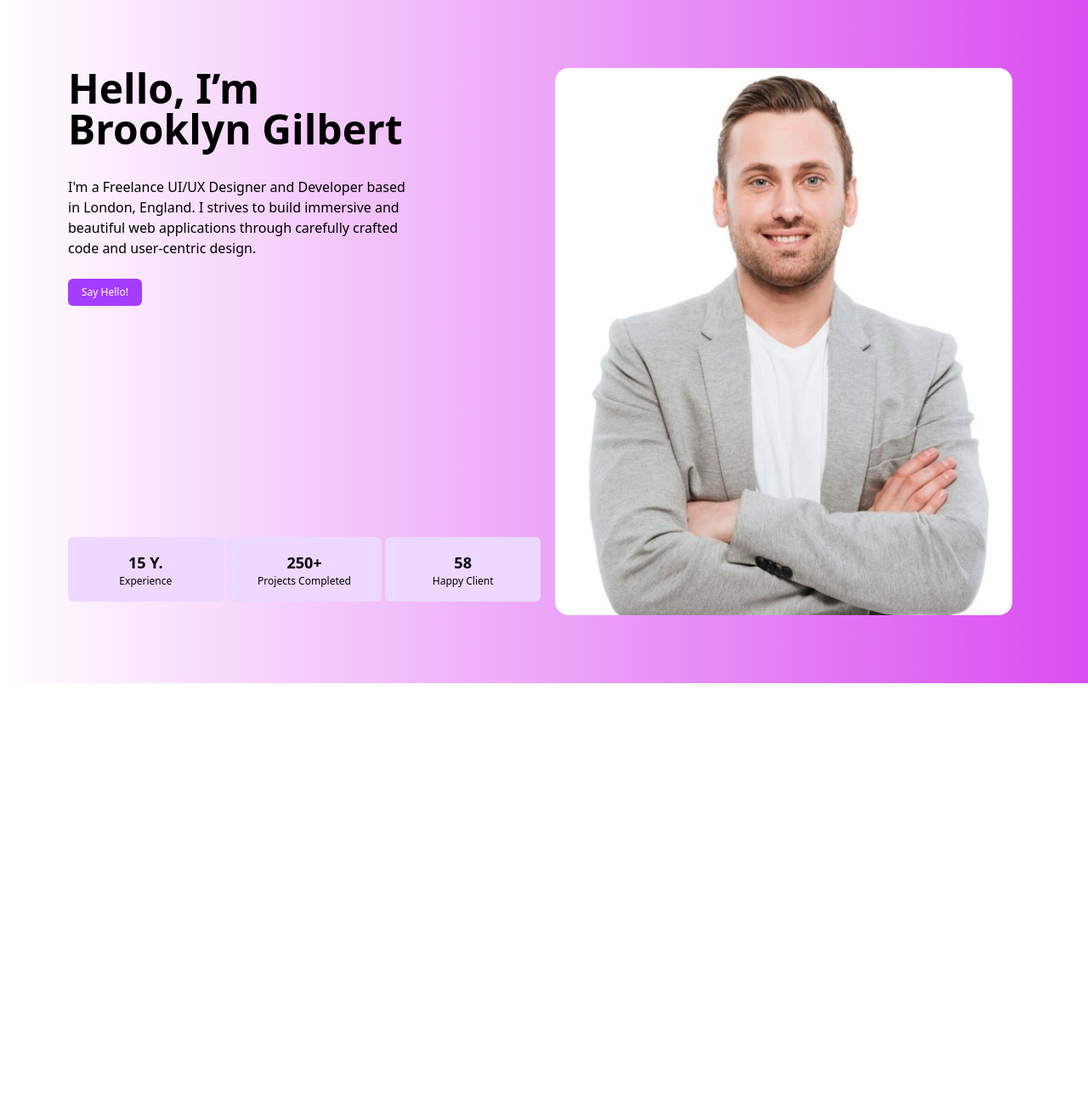
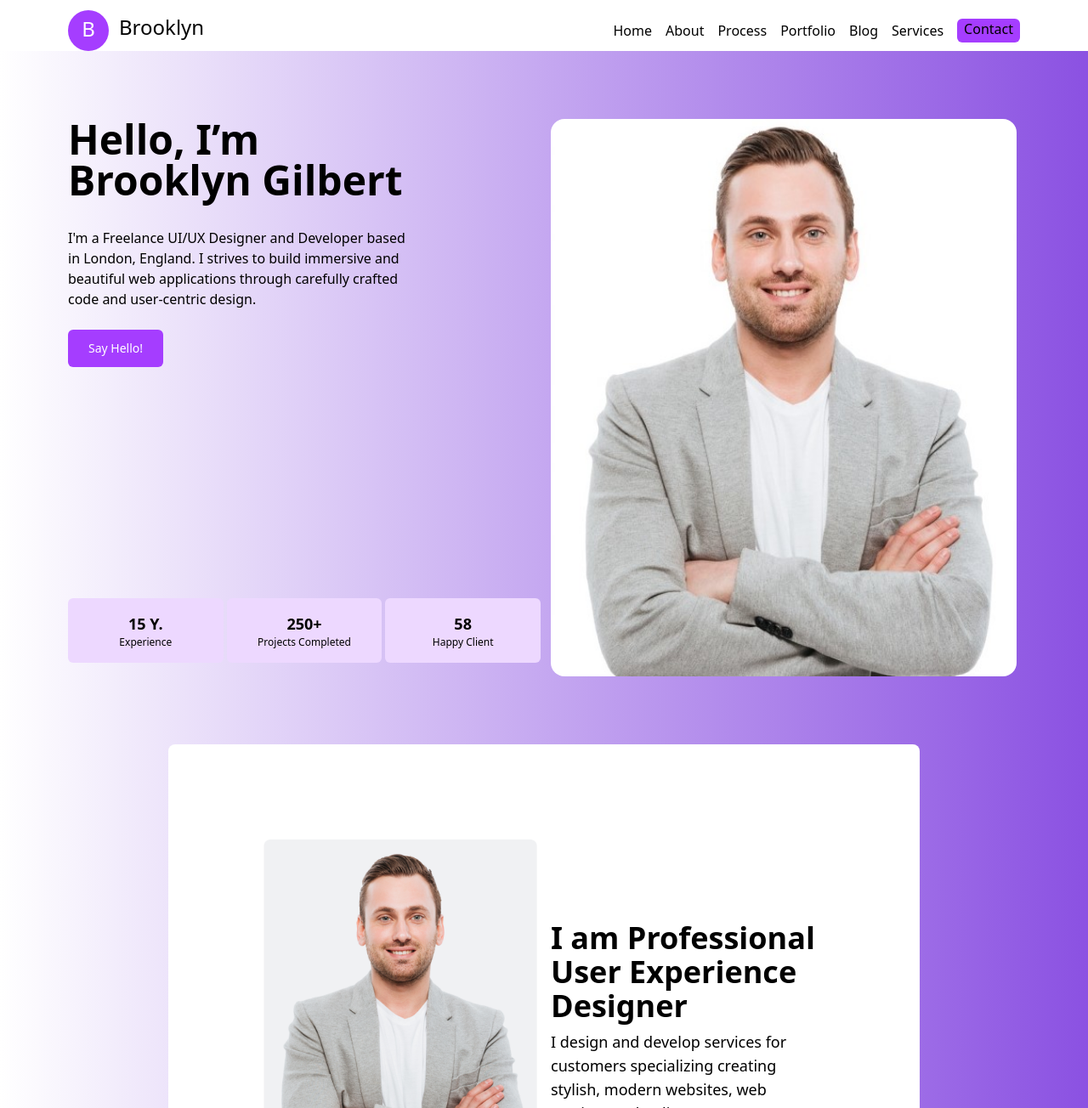
Before and after one commit to Shaimall/pictoo, a Next.js app: page / in a window 1280 px wide. Shown: the top 1304 px of the page at 85% size. Before the commit the page ends 804 px from the top, so only its background shows below. Built offline with nearby package versions, Linux system fonts and the light colour scheme.

Commit message:
3rd commit

```diff
--- /dev/null
+++ b/components/Brook.jsx
@@ -0,0 +1,14 @@
+import React from "react";
+
+const Brook = () => {
+  return (
+    <div className="flex gap-3">
+      <div className="bg-[#A53DFF] w-12 h-12 rounded-full text-center text-2xl  ">
+        <p className="pt-1.5 text-white">B</p>
+      </div>
+      <p className="text-2xl gap-2 pt-1">Brooklyn</p>
+    </div>
+  );
+};
+
+export default Brook;
--- /dev/null
+++ b/components/Myproj.jsx
@@ -0,0 +1,20 @@
+import React from "react";
+import { AiOutlineDownload } from "react-icons/ai";
+
+const Myproj = () => {
+  return (
+    <div className="flex gap-5">
+      {" "}
+      <button className="px-6 py-3 text-white bg-[#A53DFF] rounded-md">
+        {" "}
+        My Project
+      </button>
+      <button className="flex gap-2 border-2 rounded-md border-[#8b51e2] py-3 px-6">
+        <AiOutlineDownload />
+        Download CV
+      </button>
+    </div>
+  );
+};
+
+export default Myproj;
--- a/components/Nav.jsx
+++ b/components/Nav.jsx
@@ -1,20 +1,18 @@
 import React from "react";
+import Brook from "./Brook";
 
 const Nav = () => {
   return (
-    <div className="bg-white container flex px-40 gap-2 mt-3">
-      <div className="bg-[#A53DFF] w-12 h-12 rounded-full text-center text-2xl  ">
-        <p className="pt-1.5 text-white">B</p>
-      </div>
-      <p className="text-2xl gap-2 pt-1">Brooklyn</p>
-      <div className=" flex gap-4 absolute right-6 pt-2 px-40">
-        <p>Home</p>
+    <div className="bg-white container flex lg:px-20 md:px-10 gap-2 mt-3">
+      <Brook />
+      <div className=" flex items-center md:ml-auto gap-4">
+        <p className="">Home</p>
         <p>About</p>
         <p>Process</p>
         <p>Portfolio</p>
         <p>Blog</p>
         <p>Services</p>
-        <p className="container bg-[#A53DFF] px-2 rounded-lg h-7">Contact</p>
+        <p className="container bg-[#A53DFF] px-2 rounded-md h-7">Contact</p>
       </div>
     </div>
   );
--- /dev/null
+++ b/components/Scard.jsx
@@ -0,0 +1,36 @@
+import React from "react";
+import { FaFacebookF } from "react-icons/fa";
+import { RiBasketballLine } from "react-icons/ri";
+import { FaInstagram } from "react-icons/fa";
+import { AiFillLinkedin } from "react-icons/ai";
+import { BiBeer } from "react-icons/bi";
+import { IconContext } from "react-icons";
+
+const Scard = () => {
+  return (
+    <IconContext.Provider value={{ color: "#A53DFF", size: "20px" }}>
+      <div className="bg-white lg:px-5 lg:py-5 md:px-2 md:py-3 rounded-md px-10 py-5 ">
+        {" "}
+        <div className=" flex justify-center lg:gap-4 md:gap-2 gap-4">
+          <div className="hover:bg-[#A53DFF] hover:color-white ">
+            <FaFacebookF />
+          </div>
+          <div className="hover:bg-[#A53DFF] color-white size-2em ">
+            <RiBasketballLine />
+          </div>
+          <div className="hover:bg-[#A53DFF] color-white size-2em ">
+            <FaInstagram />
+          </div>
+          <div className="hover:bg-[#A53DFF] color-white size-2em ">
+            <AiFillLinkedin />
+          </div>
+          <div className="hover:bg-[#A53DFF] color-white size-2em ">
+            <BiBeer />
+          </div>
+        </div>
+      </div>
+    </IconContext.Provider>
+  );
+};
+
+export default Scard;
--- a/package.json
+++ b/package.json
@@ -11,7 +11,8 @@
   "dependencies": {
     "next": "13.0.2",
     "react": "18.2.0",
-    "react-dom": "18.2.0"
+    "react-dom": "18.2.0",
+    "react-icons": "^4.6.0"
   },
   "devDependencies": {
     "autoprefixer": "^10.4.13",
--- a/pages/index.js
+++ b/pages/index.js
@@ -1,16 +1,20 @@
 import React from "react";
 import Nav from "../components/Nav";
+import Scard from "../components/Scard";
+import Myproj from "../components/Myproj";
 import { Card, Card2 } from "../components/Card";
 
 export default function Home() {
   return (
     <div>
-      {/* <Nav /> */}
-      <header className="bg-gradient-to-r to-[#DA4DF1] from-white relative ">
+      <div className="container mx-auto hidden md:block">
+        <Nav />
+      </div>
+      <header className="bg-gradient-to-r to-[#8b51e2] from-white relative min-h-screen ">
         <section>
           <div className=" grid md:grid-cols-2 lg:px-20 md:px-10 gap-2  py-20">
             <div className="">
-              <h className="lg:text-5xl md:text-3xl leading-normal font-bold text-5xl ">
+              <h className="  lg:text-5xl md:text-3xl leading-normal font-bold text-5xl ">
                 Hello, I’m<br></br> Brooklyn Gilbert
               </h>
               <p className="md:text-base mt-8 container xl:pr-36 text-2xl">
@@ -19,7 +23,7 @@ export default function Home() {
                 applications through carefully crafted code and user-centric
                 design.
               </p>
-              <button className="bg-[#A53DFF]  mt-6 rounded-md px-4 py-2 text-xs text-white ">
+              <button className="bg-[#A53DFF]  mt-6 rounded-md px-6 py-3 text-sm text-white ">
                 {" "}
                 Say Hello!
               </button>
@@ -50,6 +54,41 @@ export default function Home() {
             </div>
           </div>
         </section>
+        <section className="  ">
+          <div className="md:w-[69%] md:h-[40%]  w-full bg-white md:mx-auto rounded-lg  ">
+            <div className="grid md:grid-cols-2 md:gap-4 md:container md:px-28 md:py-28 md:mx-auto">
+              <div className="static">
+                <div className="relative mx-auto">
+                  <div className="absolute lg:inset-x-0 md:inset-x-24 inset-x-20 md:-bottom-7 -bottom-5 flex justify-center ">
+                    <Scard />
+                  </div>
+                  <img
+                    className="rounded-md flex justify-center w-[100%] h-[100%]  "
+                    src="img/mans.png"
+                    alt=""
+                  />
+                </div>
+              </div>
+              <div className="mt-24 text-center md:text-left">
+                <h className="xl:text-4xl lg:3xl md:xl font-bold text-3xl">
+                  I am Professional User Experience Designer
+                </h>
+                <p className="lg:text-lg mt-2 text-lg">
+                  I design and develop services for customers specializing
+                  creating stylish, modern websites, web services and online
+                  stores. My passion is to design digital user experiences.
+                </p>
+                <p className="mt-2 text-lg">
+                  I design and develop services for customers specializing
+                  creating stylish, modern websites, web services.
+                </p>
+                <div className="mt-4 flex justify-center  md:justify-start">
+                  <Myproj />
+                </div>
+              </div>
+            </div>
+          </div>
+        </section>
       </header>
       {/* <section className=" bg-slate-400 ">
         <div className="grid grid-cols-2 container mx-auto pt-40 pb-24">
@@ -72,7 +111,7 @@ export default function Home() {
             ))}
           </div>
         </div>
-      </section> */}
+      </section>
       {/* <section>
         <h className="w-screen flex justify-center mt-8 text-4xl">Portfolio</h>
         <p className="w-screen flex justify-center mt-7">
```
Also changed, not shown: public/img/mans.png (added), 1 other file (tests, documents, lock files or other folders).
